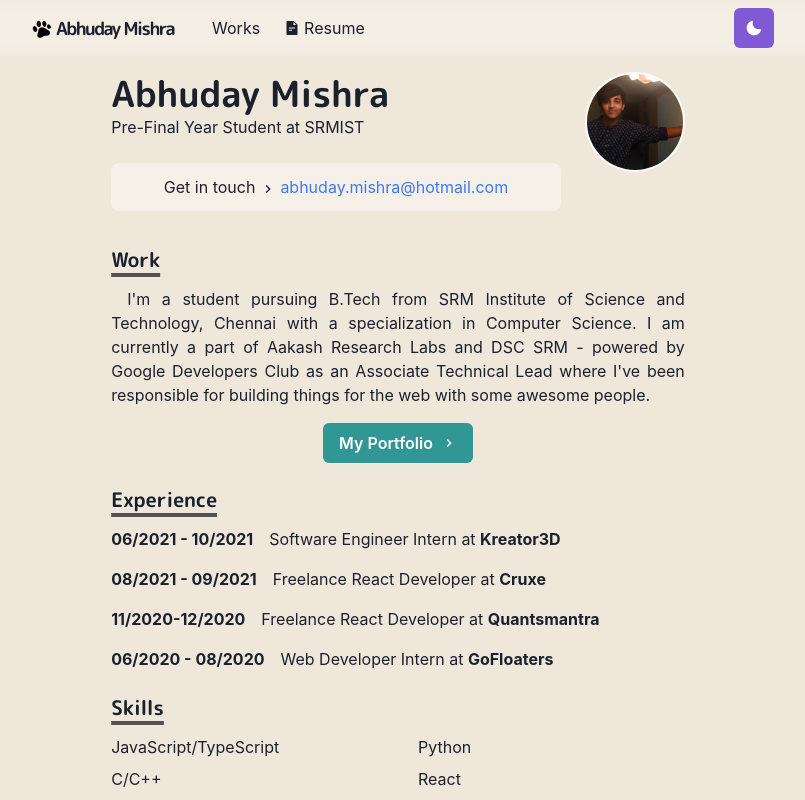
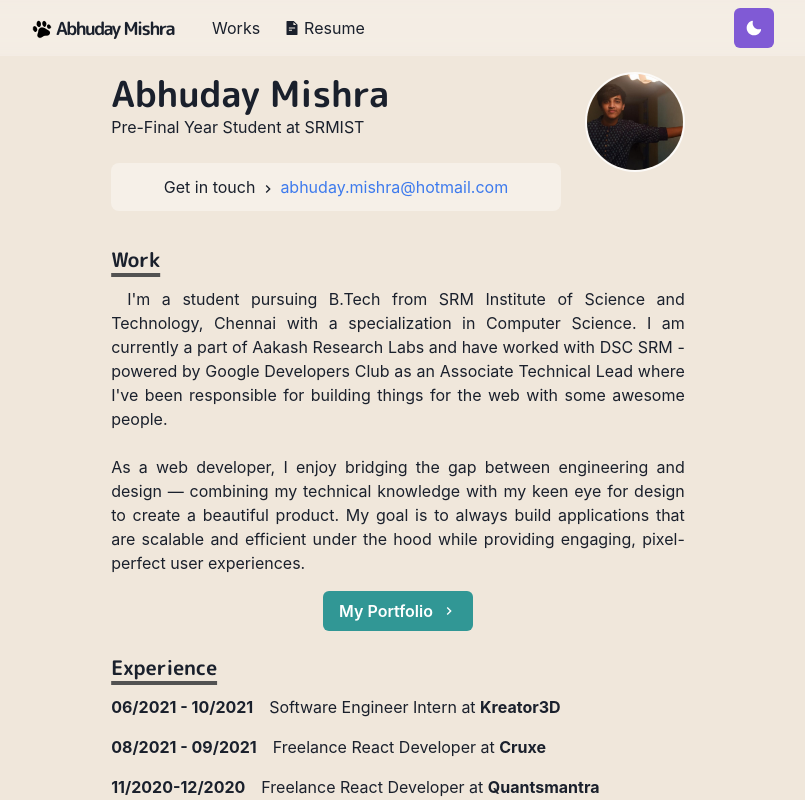
Before and after one commit to abhudaym/Portfolio-v2.0, a Next.js app: page / in a window 1280 px wide. Shown: the top 800 px of the page, without its empty margins (242-1047 px from the left). Built offline with nearby package versions, Linux system fonts and the light colour scheme.

Commit message:
updated bio

```diff
--- a/pages/index.js
+++ b/pages/index.js
@@ -76,10 +76,17 @@ export default function Home() {
           <Paragraph>
             I&apos;m a student pursuing B.Tech from SRM Institute of Science and
             Technology, Chennai with a specialization in Computer Science. I am
-            currently a part of Aakash Research Labs and DSC SRM - powered by
-            Google Developers Club as an Associate Technical Lead where
-            I&apos;ve been responsible for building things for the web with some
-            awesome people.
+            currently a part of Aakash Research Labs and have worked with DSC
+            SRM - powered by Google Developers Club as an Associate Technical
+            Lead where I&apos;ve been responsible for building things for the
+            web with some awesome people.
+            <br />
+            <br />
+            As a web developer, I enjoy bridging the gap between engineering and
+            design — combining my technical knowledge with my keen eye for
+            design to create a beautiful product. My goal is to always build
+            applications that are scalable and efficient under the hood while
+            providing engaging, pixel-perfect user experiences.
           </Paragraph>
           <Box align="center" my={4}>
             <NextLink href="/works">
```
